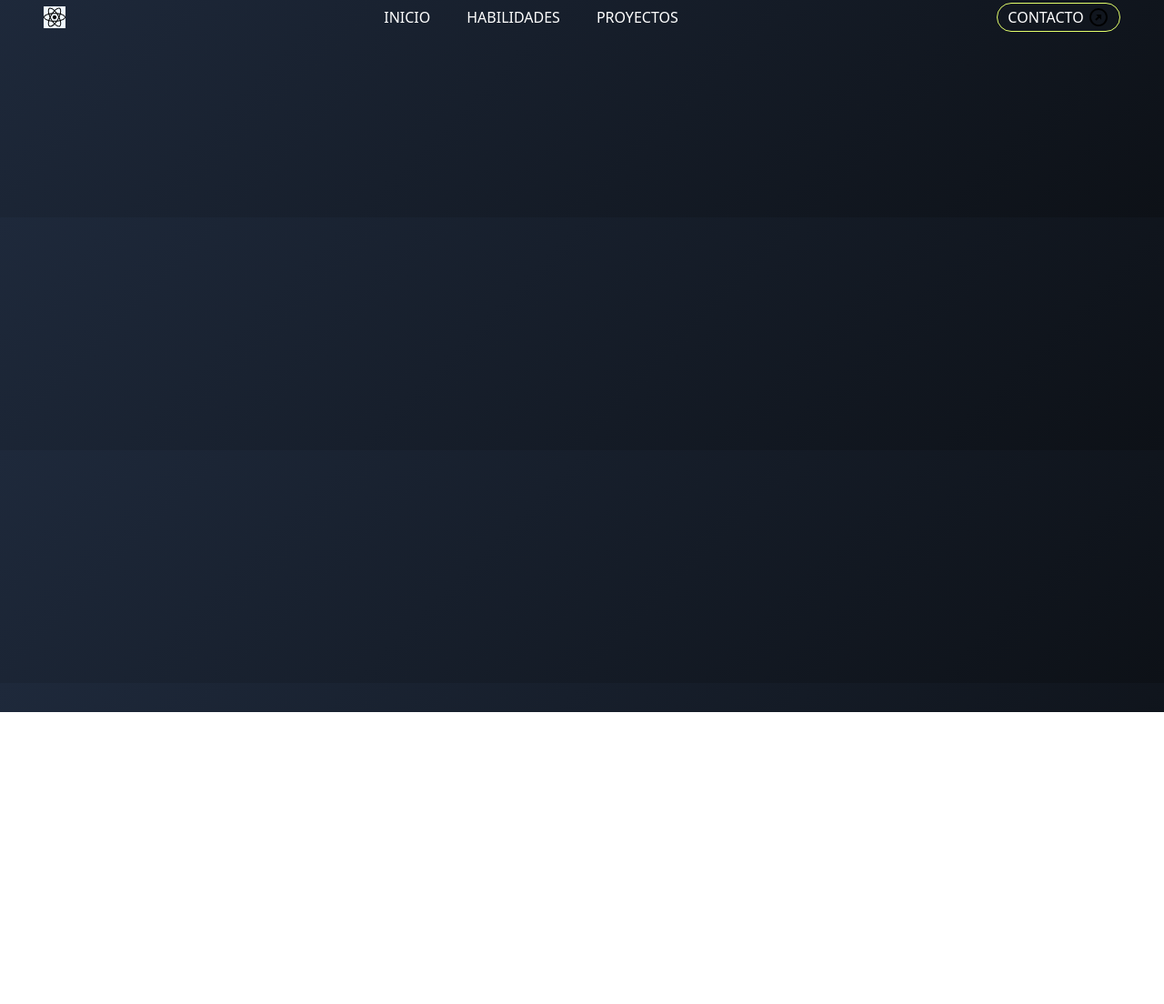
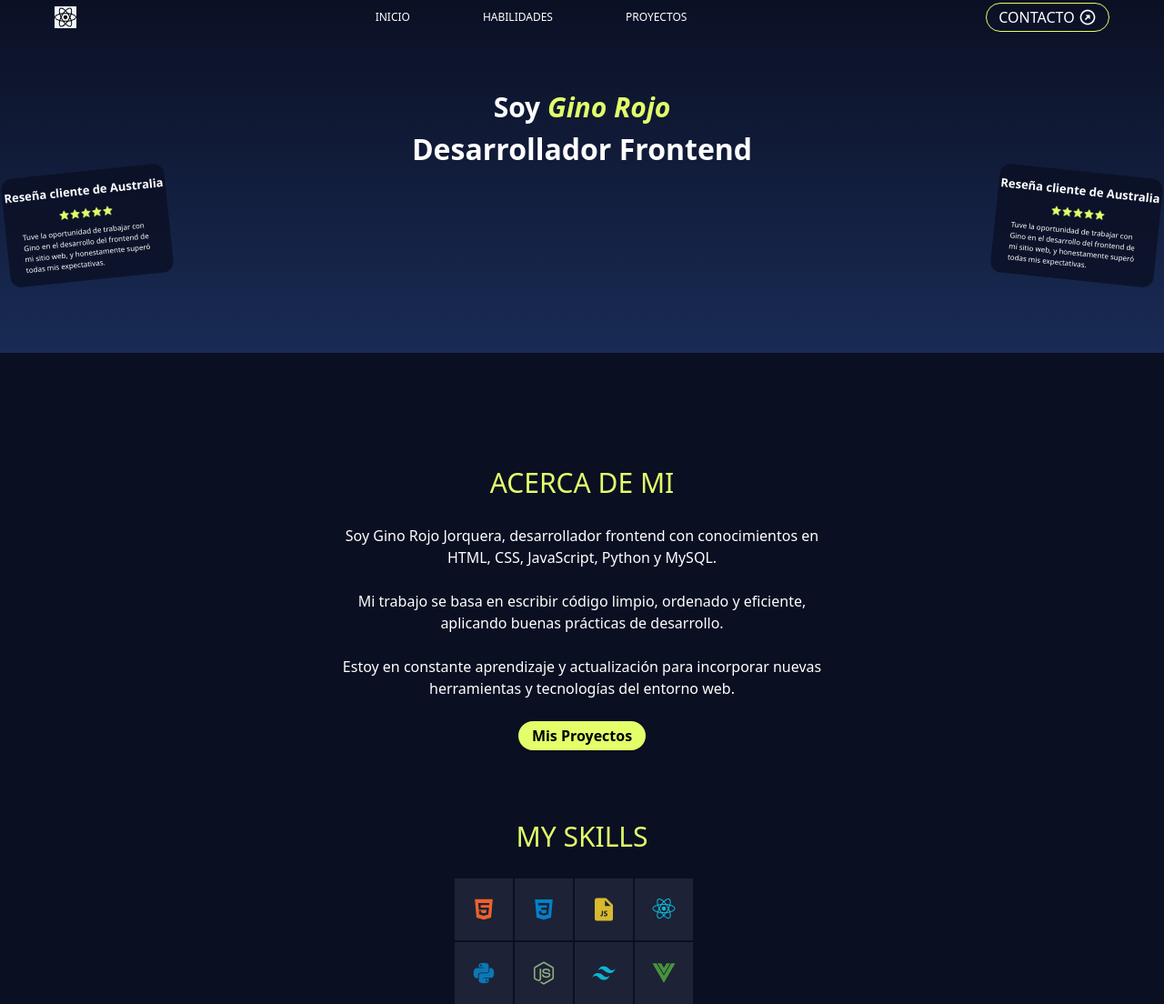
Before and after one commit to ginorojo/miniproyecto-portafolio, a plain HTML site: page index.html in a window 1280 px wide. Shown: the part 17-1121 px from the top of the page at 91% size. Before the commit the page ends 800 px from the top, so only its background shows below. Drawn offline with nearby package versions, Linux system fonts and the light colour scheme.

Commit message:
adelanto-proyecto

```diff
--- a/index.html
+++ b/index.html
@@ -1,31 +1,172 @@
 <!DOCTYPE html>
 <html lang="en">
   <head>
-    <meta charset="UTF-8">
-    <meta name="viewport" content="width=device-width, initial-scale=1.0">
+    <meta charset="UTF-8" />
+    <meta name="viewport" content="width=device-width, initial-scale=1.0" />
     <title>Miniproyecto Portafolio</title>
     <script src="https://cdn.jsdelivr.net/npm/@tailwindcss/browser@4"></script>
+  </head>
+  <body class="h-screen bg-linear-to-b from-[#0a0f22] to-[#28498d] text-white w-full">
 
+<!-- /*encabezado y barra de navegacion*/ -->
 
-</head>
-<body style="background: linear-gradient(135deg, #1E293B 0%, #0D1117 100%);" class="h-64 w-full text-[#FFFFFF]">
-    <header class="flex flex-row justify-between items-center pt-5 pl-12 pr-12">
+    <header class="flex flex-row justify-between items-center pt-5 px-15">
       <div class="w-6">
-            <img src="./react-brands.svg" alt="" style="background-color: aliceblue;">
+        <img
+          src="./react-brands.svg"
+          alt=""
+          style="background-color: aliceblue"
+        />
       </div>
-        <nav class="flex flex-row ">
-            <ul class="flex gap-10">
-                <li><a href="#">INICIO</a></li>
-                <li><a href="#">HABILIDADES</a></li>
-                <li><a href="#">PROYECTOS</a></li>
+      <nav class="flex flex-row">
+        <ul class="flex gap-20 text-[12px] border-none">
+          <li><a class="hover:text-[#E3FF6A]" href="#">INICIO</a></li>
+          <li><a class="hover:text-[#E3FF6A]" href="#">HABILIDADES</a></li>
+          <li><a class="hover:text-[#E3FF6A]" href="#">PROYECTOS</a></li>
         </ul>
       </nav>
-        <div class="flex gap-1 border rounded-full  border-[#E3FF6A] w-34 justify-center h-8 items-center" >
-            <a href="#">CONTACTO</a>
-            <img src="./bx-right-top-arrow-circle.svg" alt="">
+      <div
+        class="flex gap-1 border rounded-full border-[#E3FF6A] w-34 justify-center h-8 items-center"
+      >
+        <a class="hover:text-[#E3FF6A]" href="#">CONTACTO</a>
+        <img class="w-5" src="./right-top-arrow-circle-regular-24.png" alt="" />
       </div>
     </header>
 
+<!-- */background y hero imagen*/ -->
 
+    <div>
+      <div class="pt-15 flex flex-col items-center">
+        <h1 class="text-[30px] font-semibold">
+          Soy <span class="text-[#E3FF6A] italic">Gino Rojo</span>
+        </h1>
+        <span class="text-[32px] font-semibold">Desarrollador Frontend</span>
+      </div>
+
+      <section class="flex justify-between h-[200px]">
+        <div
+          class="gap-2 w-45 h-30 text-[8px] bg-[#0a0f22c4] rounded-xl flex flex-col justify-center items-center -rotate-6 ml-1.5"
+        >
+          <span class="text-[13px] font-semibold"
+            >Reseña cliente de Australia</span
+          >
+          <span class="flex w-3 justify-center">
+            <img src="./star-solid-24.png" alt="" />
+            <img src="./star-solid-24.png" alt="" />
+            <img src="./star-solid-24.png" alt="" />
+            <img src="./star-solid-24.png" alt="" />
+            <img src="./star-solid-24.png" alt="" />
+          </span>
+          <span class="w-[80%]"
+            >Tuve la oportunidad de trabajar con Gino en el desarrollo del
+            frontend de mi sitio web, y honestamente superó todas mis
+            expectativas.
+          </span>
+        </div>
+
+        <div>
+          <img src="" alt="" />
+        </div>
+
+        <div
+          class="gap-2 w-45 h-30 text-[8px] bg-[#0a0f22c4] rounded-xl flex flex-col justify-center items-center rotate-6 mr-1.5"
+        >
+          <span class="text-[13px] font-semibold"
+            >Reseña cliente de Australia</span
+          >
+          <span class="flex w-3 justify-center">
+            <img src="./star-solid-24.png" alt="" />
+            <img src="./star-solid-24.png" alt="" />
+            <img src="./star-solid-24.png" alt="" />
+            <img src="./star-solid-24.png" alt="" />
+            <img src="./star-solid-24.png" alt="" />
+          </span>
+          <span class="w-[80%]"
+            >Tuve la oportunidad de trabajar con Gino en el desarrollo del
+            frontend de mi sitio web, y honestamente superó todas mis
+            expectativas.
+          </span>
+        </div>
+    </div>
+
+<!-- /*seccion acerca de mi*/ -->
+
+
+    <main class="bg-[#0a0f22]">
+      <section class=" w-full flex flex-col items-center gap-6" >
+        <h2 class="text-[#E3FF6A] text-[30px] flex justify-center pt-30">
+          ACERCA DE MI
+        </h2>
+        <div class="w-[50%] flex flex-col justify-center items-center">
+            <p class="">
+                Soy Gino Rojo Jorquera, desarrollador frontend con conocimientos en
+            </p>
+            <p>HTML, CSS, JavaScript, Python y MySQL.
+
+            </p>
+            <br>
+            <p>
+                Mi trabajo se basa en escribir código limpio, ordenado y eficiente,
+            </p>
+
+            <p>aplicando buenas prácticas de desarrollo.</p>
+            <br>
+            <p>
+                Estoy en constante aprendizaje y actualización para incorporar nuevas
+
+            </p>
+            <p>herramientas y tecnologías del entorno web.</p>
+        </div>
+        <div class="bg-[#E3FF6A] hover:bg-[#e0eca8] rounded-2xl w-35 h-8 flex items-center justify-center ">
+            <a class="text-black font-semibold" href="">Mis Proyectos</a>
+        </div>
+
+      </section>
+
+      <br>
+      <br>
+      <br>
+
+<!-- /* mis habilidades */ -->
+      <div class="flex justify-center text">
+        <h2 class="text-[#E3FF6A] text-[30px]">MY SKILLS</h2>
+      </div>
+      <br>
+
+      <section class="bg-[#0a0f22] flex justify-center ">
+        <div class="flex flex-wrap  w-[280px] gap-0.5 ">
+            <div class="bg-[#1d2236] w-16 h-17 flex justify-center items-center">
+                <img src="./images/html5-logo-24.png" alt="">
+            </div>
+            <div class="bg-[#1d2236] w-16 h-17 flex justify-center items-center">
+                <img src="./images/css3-logo-24.png" alt="">
+            </div>
+            <div class="bg-[#1d2236] w-16 h-17 flex justify-center items-center">
+                <img src="./images/file-js-solid-24.png" alt="">
+            </div>
+            <div class="bg-[#1d2236] w-16 h-17 flex justify-center items-center">
+                <img src="./images/react-logo-24.png" alt="">
+            </div>
+            <div class="bg-[#1d2236] w-16 h-17 flex justify-center items-center">
+                <img src="./images/python-logo-24.png" alt="">
+            </div>
+            <div class="bg-[#1d2236] w-16 h-17 flex justify-center items-center">
+                <img src="./images/nodejs-logo-24.png" alt="">
+            </div>
+            <div class="bg-[#1d2236] w-16 h-17 flex justify-center items-center">
+                <img src="./images/tailwind-css-logo-24.png" alt="">
+            </div>
+            <div class="bg-[#1d2236] w-16 h-17 flex justify-center items-center">
+                <img src="./images/vuejs-logo-24.png" alt="">
+            </div>
+
+        </div>
+        <div>
+
+        </div>
+
+      </section>
+    </section>
+</main>
   </body>
 </html>
```
Also changed, not shown: bxl-css3.svg (added), bxl-html5.svg (added), bxl-javascript.svg (added), bxl-nodejs.svg (added), bxl-react (1).svg (added), bxl-tailwind-css.svg (added), bxl-vuejs.svg (added), bxs-leaf (1).svg (added), image.png (added), images/css3-logo-24.png (added), images/file-js-solid-24.png (added), images/html5-logo-24.png (added), images/nodejs-logo-24.png (added), images/python-logo-24.png (added), 5 more files. Lines whose indentation alone changed are shown as unchanged.
